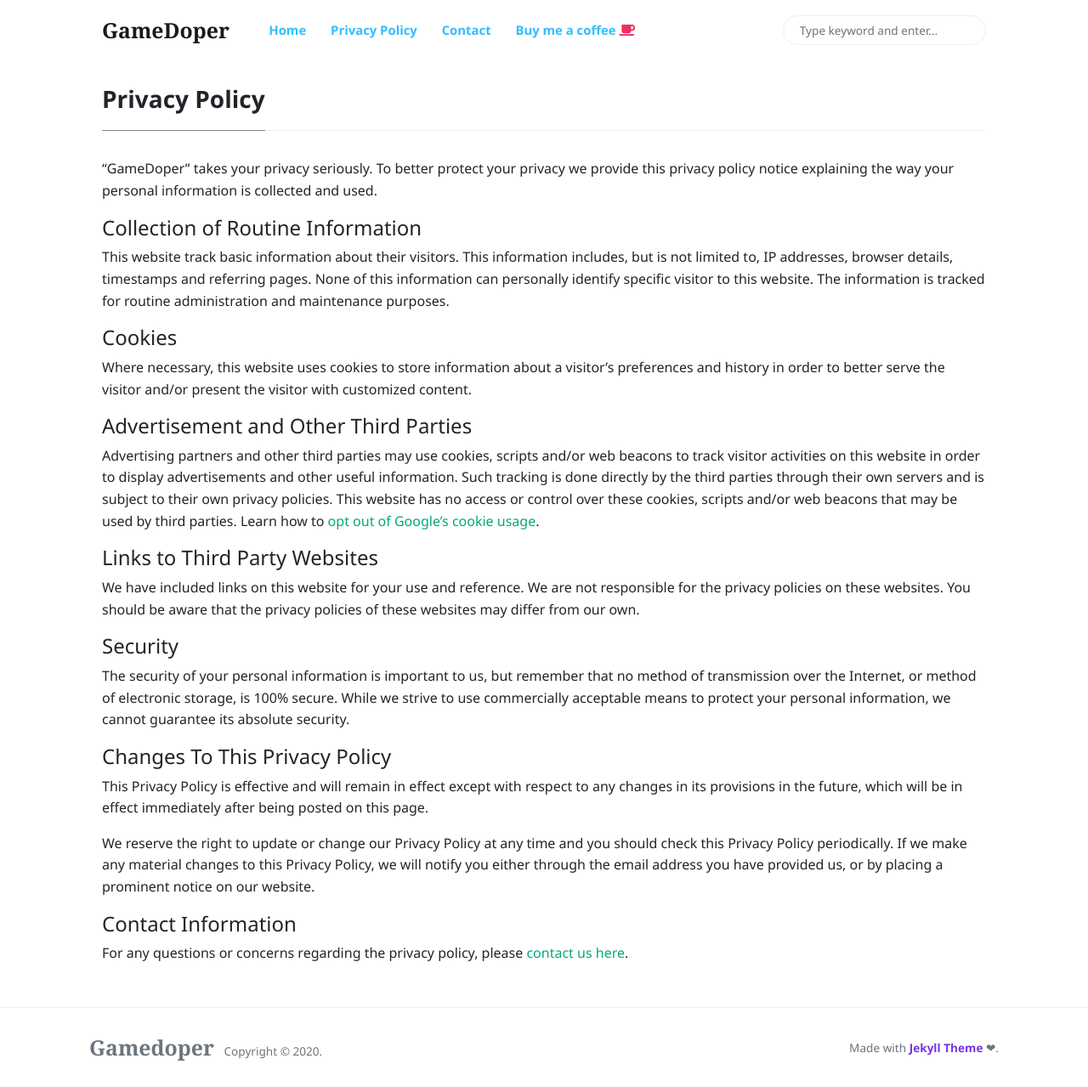
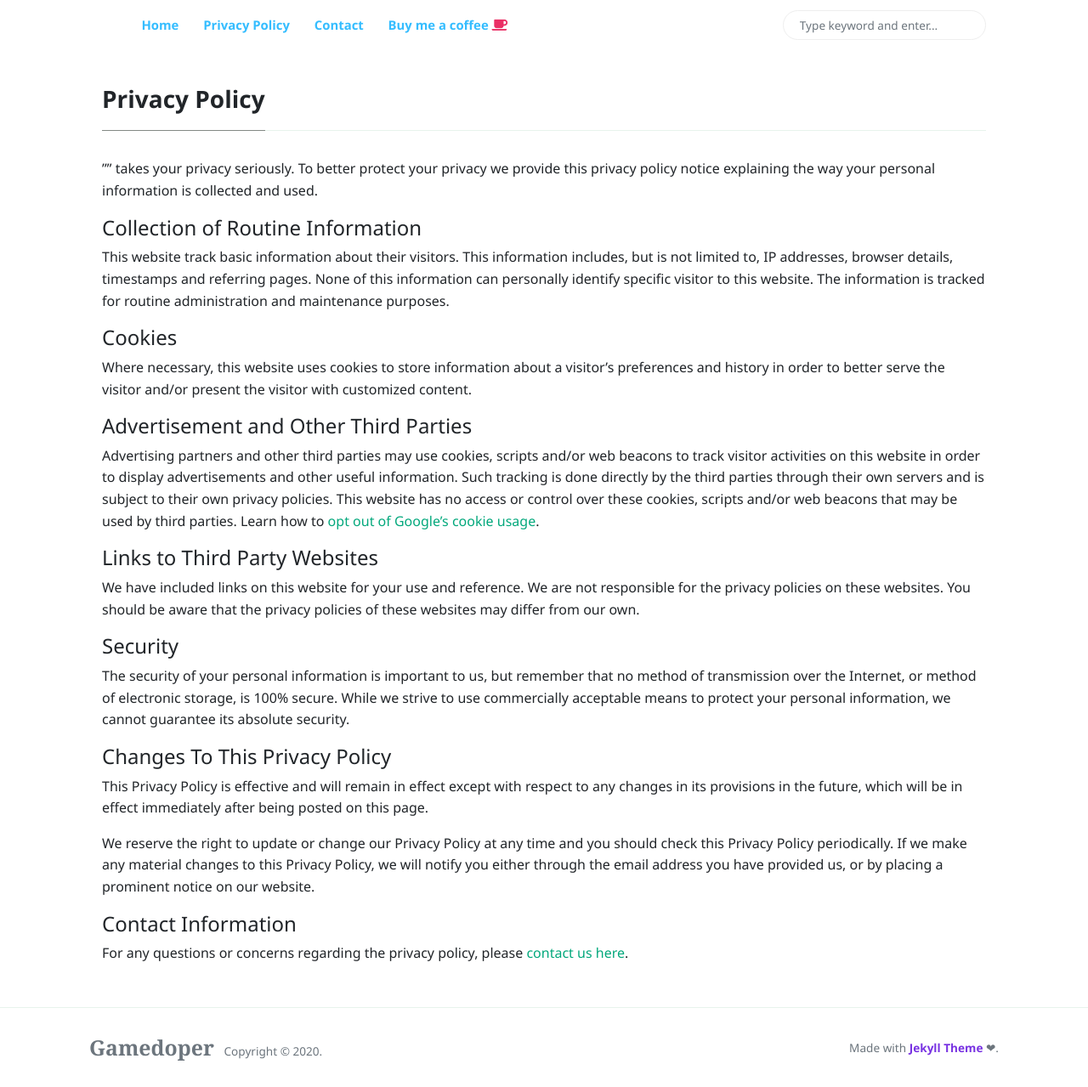
Before and after one commit to Gamedoper/Gamedoperarchives.github.io, a Jekyll site: the page built from _pages/privacy-policy.md, in a window 1280 px wide and 1279 px high. Shown: the whole window at 85% size. Built offline with Jekyll 4.4.1, drawn with Linux system fonts in a browser that asks for light colours; nearby versions of some CDN libraries.

Commit message:
Update _config.yml

```diff
--- a/_config.yml
+++ b/_config.yml
@@ -1,5 +1,5 @@
 # Site
-name: 'GameDoper'
+name: ''
 description: 'A Guide to Resolve Gaming errors and Fixes, iOS Jailbreak , VisualBasic 6 & Web Projects '
 logo: 'assets/images/logo.png'
 favicon: 'assets/images/favicon.ico'
```
